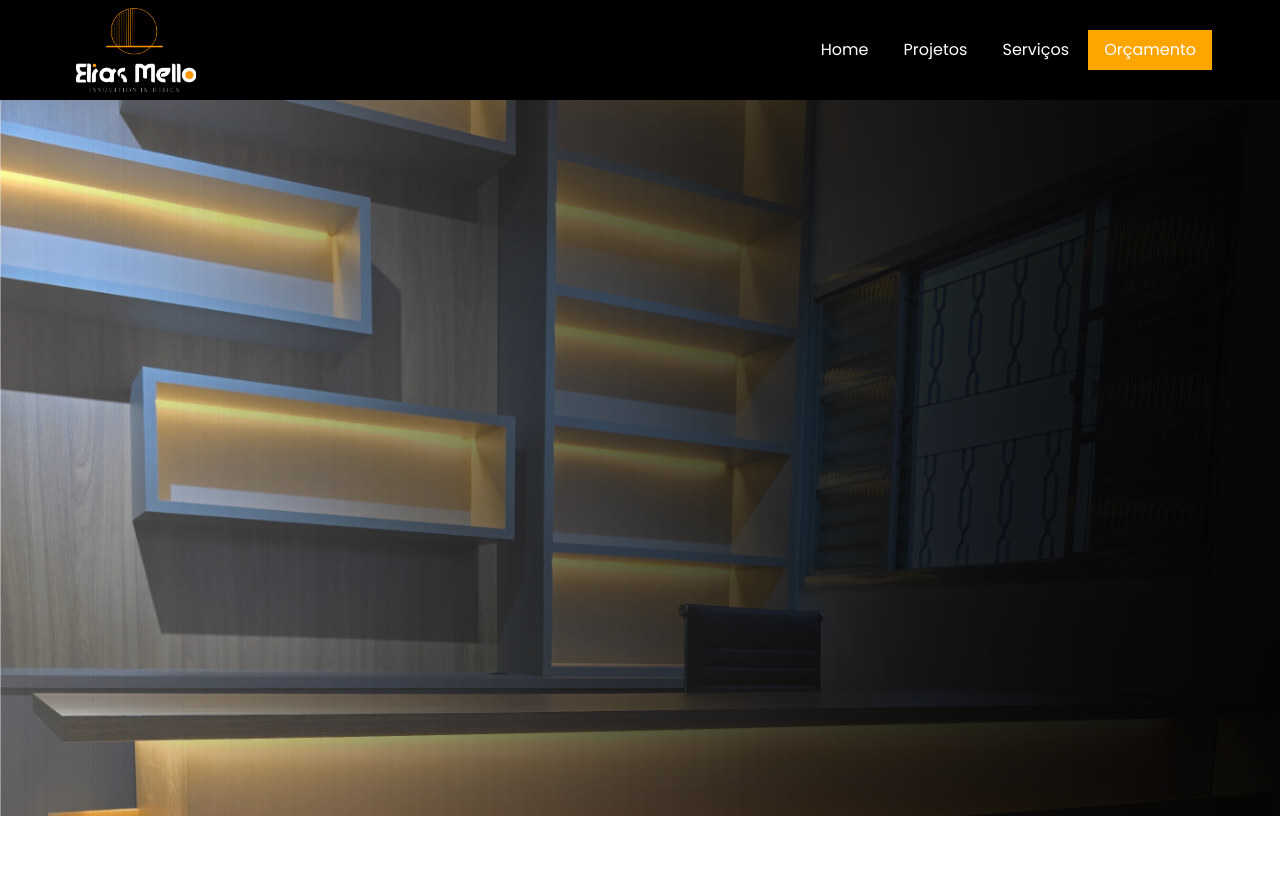
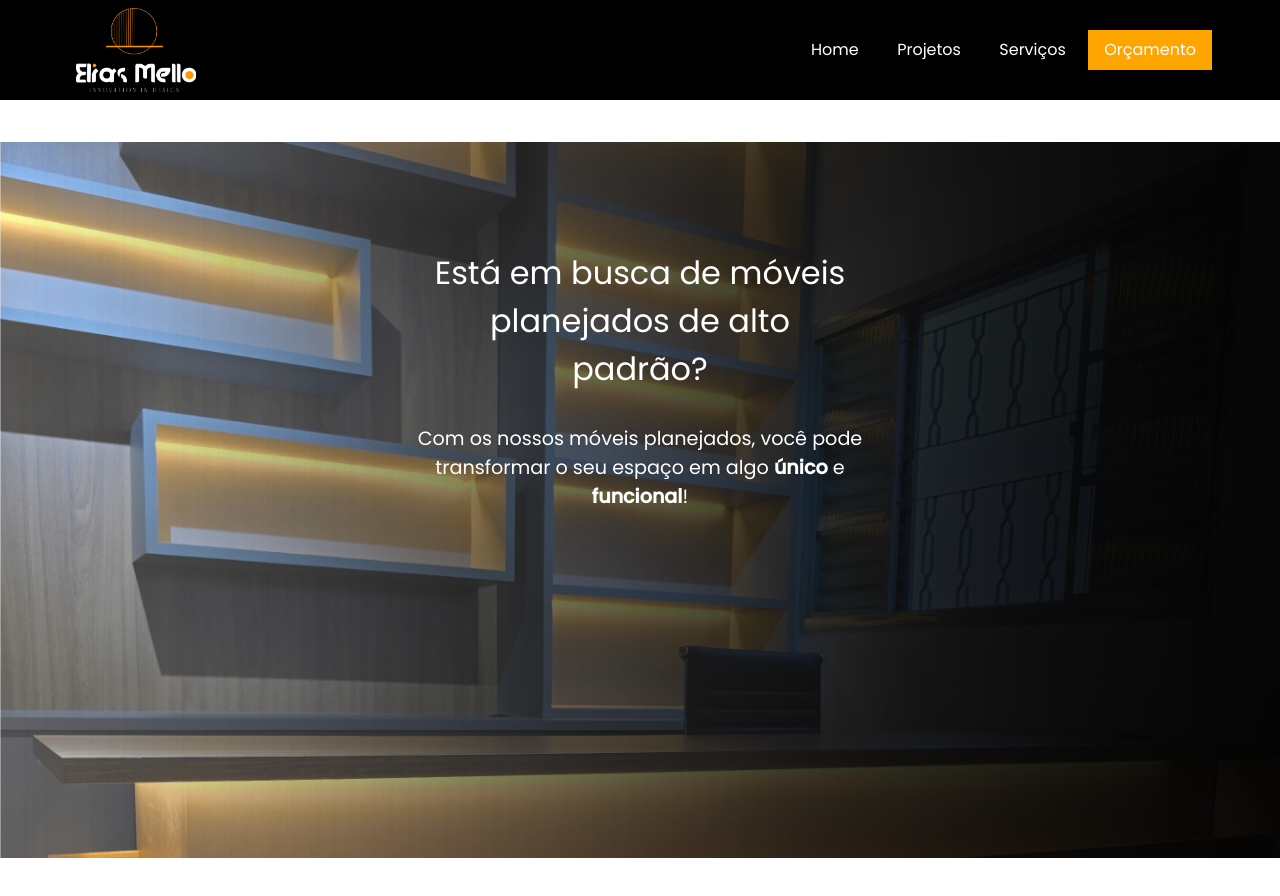
Before and after one commit to leandrobss1/EliasMelloPlanejados, a React (Create React App) app: page / in a window 1280 px wide. Shown: the top 896 px of the page. Before the commit the page ends 816 px from the top, so only its background shows below. Built offline with nearby package versions, Linux system fonts and the light colour scheme; the HTML template or start-up script is replaced by a standard one.

Commit message:
Atualização de KeyFrames

```diff
--- a/src/components/Header/Header.tsx
+++ b/src/components/Header/Header.tsx
@@ -10,7 +10,7 @@ export const Header: React.FC = () => {
 					<S.StyledIcon
 						src={LogoIcon}
 						alt='EliasMelloLogo'
-						title='EliasMello Inovation&Design'
+						title='EliasMello InnovationInDesign'
 					/>
 				</S.HeaderTitle>
 
--- a/src/components/Header/styles.ts
+++ b/src/components/Header/styles.ts
@@ -1,4 +1,5 @@
 import styled from 'styled-components';
+import { slideIn } from '../Main/styles';
 
 export const StyledHeader = styled.header`
 	background: black;
@@ -36,7 +37,7 @@ export const HeaderTitle = styled.h1`
 
 export const ButtonsWrapper = styled.div`
 	display: flex;
-	gap: 0.2rem;
+	gap: 0.4rem;
 `;
 
 export const OrçButton = styled.button`
--- a/src/components/Main/Main.tsx
+++ b/src/components/Main/Main.tsx
@@ -5,7 +5,22 @@ import LogoHeader from '../img/bg-header.png';
 export const Main: React.FC = () => {
 	return (
 		<S.MainContainer>
-			<S.MainImage src={LogoHeader} alt='background-main' />
+			<S.ImageWrapper>
+				<S.MainImage
+					src={LogoHeader}
+					alt='background-main'
+					className='fade-in'
+				/>
+				<S.TextOverlay className='slide-in'>
+					<S.MainTitle>
+						Está em busca de móveis planejados de alto padrão?
+					</S.MainTitle>
+					<S.MainParagraph>
+						Com os nossos móveis planejados, você pode transformar o seu espaço
+						em algo <strong>único</strong> e <strong>funcional</strong>!
+					</S.MainParagraph>
+				</S.TextOverlay>
+			</S.ImageWrapper>
 		</S.MainContainer>
 	);
 };
--- a/src/components/Main/styles.ts
+++ b/src/components/Main/styles.ts
@@ -1,14 +1,62 @@
-import styled from 'styled-components';
+import styled, { keyframes } from 'styled-components';
+
+export const fadeIn = keyframes`
+	from { opacity: 0; }
+	to { opacity: 1; }
+`;
+
+export const slideIn = keyframes`
+	from { transform: translateY(20px); opacity: 0; }
+	to { transform: translateY(0); opacity: 1; }
+ `;
 
 export const MainContainer = styled.div`
 	display: flex;
-	margin: 0;
-	padding: 0;
+	justify-content: center;
+	align-items: center;
+	flex-direction: column;
+	width: 100%;
+	height: 100vh;
+`;
+
+export const ImageWrapper = styled.div`
+	display: flex;
+	justify-content: center;
+	align-items: center;
+	position: relative;
+	width: 100%;
+	height: 100%;
+	overflow: hidden;
+	animation: ${fadeIn} 1.5s ease-in-out;
 `;
 
 export const MainImage = styled.img`
-	max-width: 100%;
+	width: 100%;
 	height: auto;
-	margin: 0;
-	padding: 0;
 `;
+
+export const TextOverlay = styled.div`
+	display: flex;
+	flex-direction: column;
+	justify-content: center;
+	align-items: center;
+	position: absolute;
+	color: white;
+	padding: 20px;
+	border-radius: 10px;
+	text-align: center;
+	margin-bottom: 13rem;
+	width: 70%;
+	animation: ${slideIn} 1.5s ease-in-out;
+`;
+
+export const MainTitle = styled.h1`
+	font-size: 2em;
+	width: 50%;
+`;
+
+export const MainParagraph = styled.p`
+	font-size: 1.2em;
+	padding: 2rem;
+	width: 65%;
+`;
```
